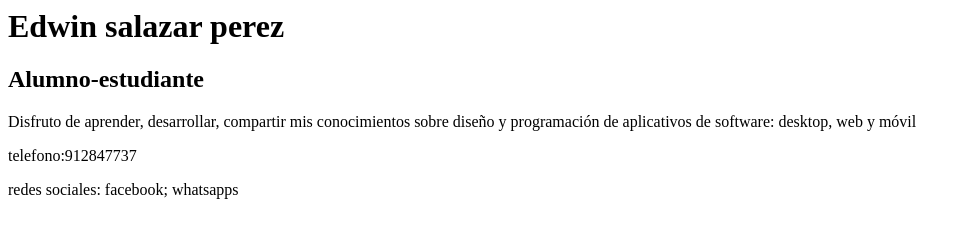
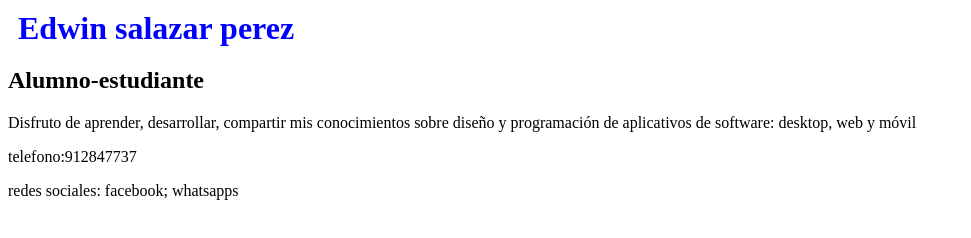
Before and after one commit to i202501144/aew_cibertec_salazar, a plain HTML site: page CSS/01_tarjeta/index.html in a window 1280 px wide. Shown: the whole page, without its empty margins (0-971 px from the left). Drawn offline with Linux system fonts and the light colour scheme.

Commit message:
he agregado estilos css

```diff
--- a/CSS/01_tarjeta/css/estilos.css
+++ b/CSS/01_tarjeta/css/estilos.css
@@ -0,0 +1,6 @@
+
+h1{color: blue;
+    margin: 10;
+
+
+}
--- a/CSS/01_tarjeta/index.html
+++ b/CSS/01_tarjeta/index.html
@@ -4,6 +4,7 @@
     <title>
         Tajeta Personal
     </title>
+    <link rel="stylesheet" href="css/estilos.css">
 </head>
 
 <body>
```
